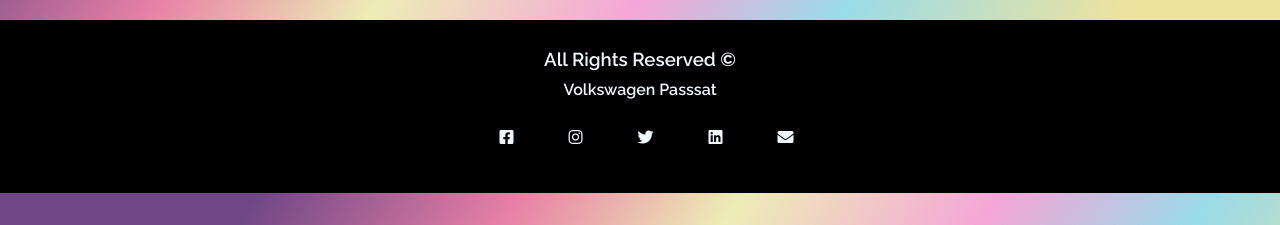
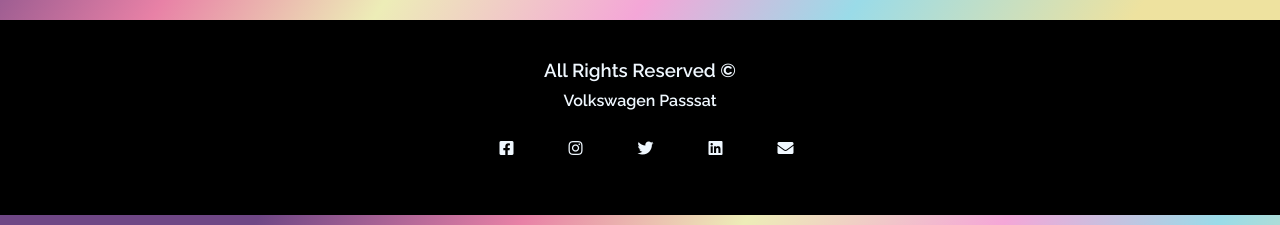
Before and after one commit to AleksandraRyan/Passat2021, a plain HTML site: page index.html in a window 1280 px wide. Shown: the part 575-800 px from the top of the page. Drawn offline with Linux system fonts and the light colour scheme.

Commit message:
Added more padding

```diff
--- a/style.css
+++ b/style.css
@@ -63,7 +63,7 @@
   text-align: center;
   background: black;
   color: aliceblue;
-  padding: 18px;
+  padding: 29px;
 }
 
 h3 {
@@ -85,7 +85,6 @@
 
 .icon:hover {
   color: rgb(11, 167, 167);
-
   cursor: pointer;
 }
 
```
